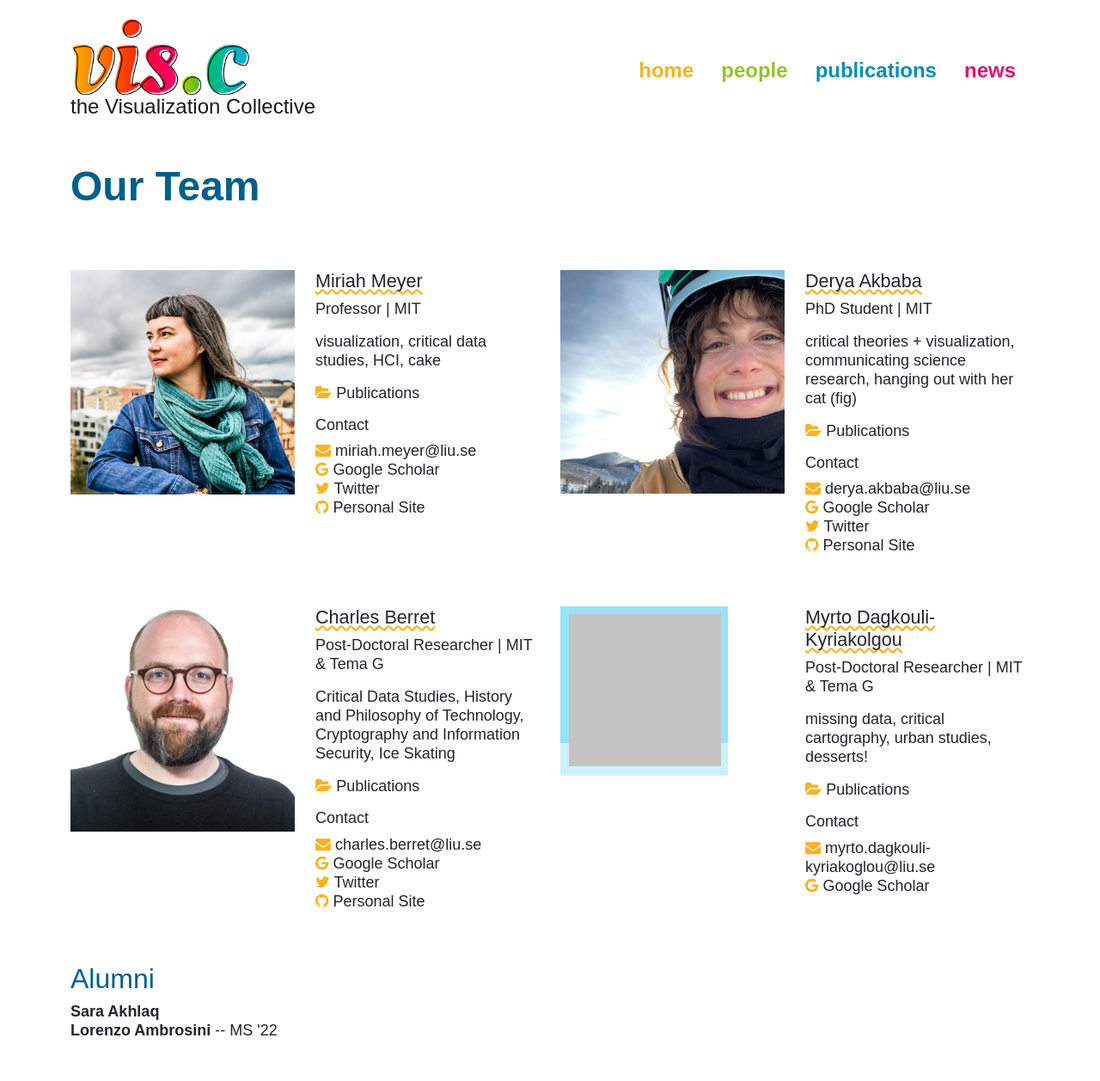
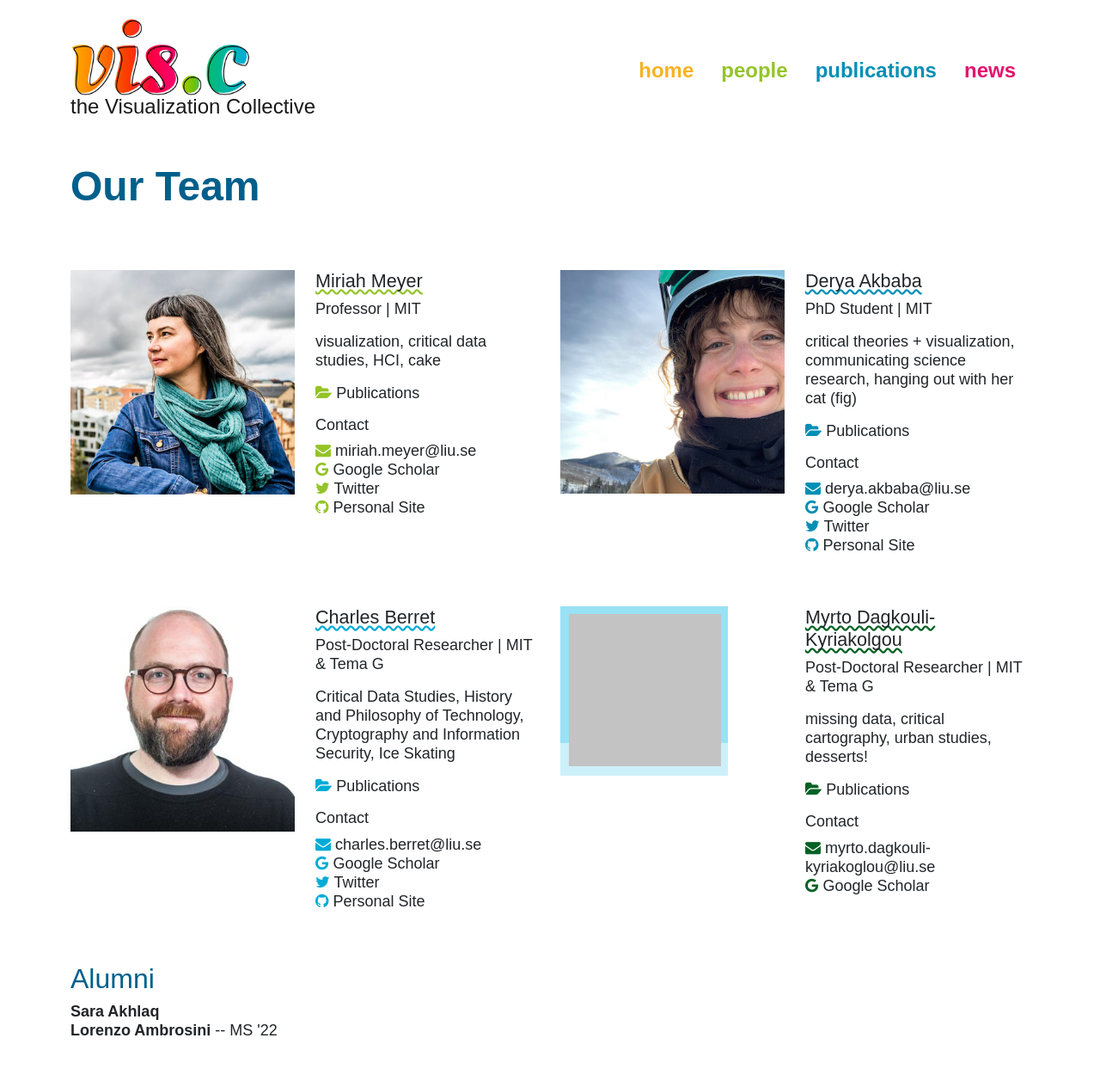
Before and after one commit to visidlab/visidlab.github.io, a Jekyll site: the page built from people.md, in a window 1280 px wide. Shown: the whole page at 86% size. Built offline with Jekyll 4.4.1, drawn with Linux system fonts in a browser that asks for light colours; some web fonts are replaced.

Commit message:
Better color generator

```diff
--- a/_includes/person.html
+++ b/_includes/person.html
@@ -4,14 +4,10 @@
             alt="Photo of {{ person.first_name }} {{ person.last_name }}" />
     </div>
 
-    <!-- Generate random person font color -->
-    <!-- Random ID generation -->
-    {% assign min = 0 %}
-    {% assign max = 9 %}
-    {% assign diff = max | minus: min %}
-    {% assign randomNumber = "now" | date: "%N" | modulo: diff | plus: min %}
-    <!-- /Random ID generation -->
-    {% assign color = site.data.colors[randomNumber].name %}
+
+    <!-- Color generation -->
+    {% assign indexNum = include.data %}
+    {% assign color = site.data.colors[indexNum].name %}
 
 
     <div class="col-sm">
--- a/_layouts/team.html
+++ b/_layouts/team.html
@@ -16,21 +16,23 @@ layout: header
             <!-- FACULTY -->
             {% for person in site.people %}
             {% if person.role == "faculty" %}
-            {% include person.html %}
+            {% include person.html data = 1 %}
             {% endif %}
             {% endfor %}
         </div>
+        {% assign count = 2 %}
         {% for person in site.people %}
         <div class="col-lg-6">
             <!-- STUDENTS -->
             {% if person.role != "alumnus" and person.role != "faculty" %}
 
-            {% include person.html %}
+            {% include person.html data=count %}
 
             {% endif %}
 
         </div>
         <br>
+        {% assign count = count | plus: 1 %}
         {% endfor %}
 
     </div>
```
